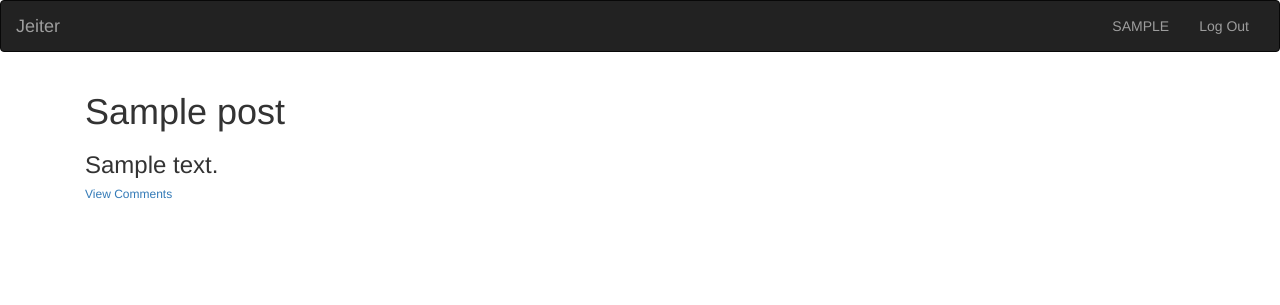
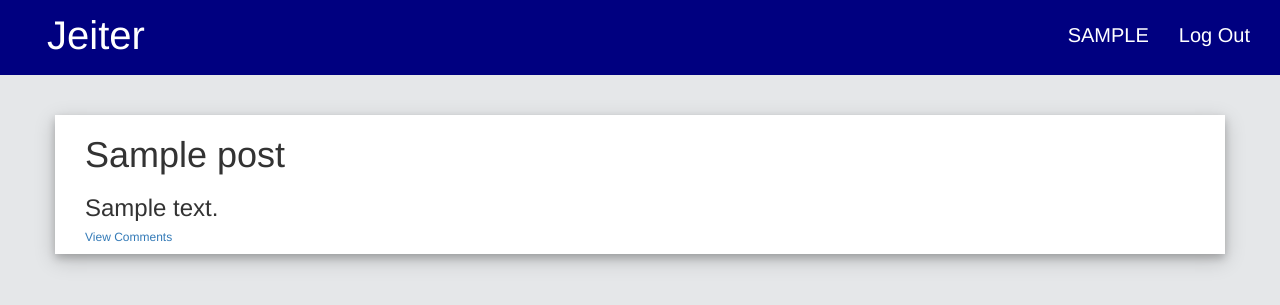
Before and after one commit to JeremyKimotho/blogs, a Flask app: page / in a window 1280 px wide. Shown: the top 305 px of the page. Run offline with Flask 2, Linux system fonts and the light colour scheme; a user stored in the database is signed in; tables that the repository leaves empty hold one stand-in row (values such as "Sample post"); some libraries are stand-ins or nearby versions.

Commit message:
added styling

```diff
--- a/app/main/views.py
+++ b/app/main/views.py
@@ -78,7 +78,13 @@ def write_comments(id):
 
   return render_template('comment.html', comment=form, user=user, post=post)
 
-@main.route('/delete-post/<id>', methods=['GET', 'POST'])
+@main.route('/delete-comments/<id>', methods=['GET', 'POST'])
 def delete_comments(id):
   post = Post.query.filter_by(id=id).first()
-  return delete_
+  comment = Post.query.filter_by(post=id).first()
+  user = User.query.filter_by(id=id).first()
+
+  if user.access>0:
+    return delete_comments(comment)
+
+  return render_template('comment.html', comment=comments, post=post, user=user)
--- a/app/models.py
+++ b/app/models.py
@@ -76,6 +76,11 @@ class Comments(db.Model):
     db.session.add(self)
     db.session.commit()
 
+  def delete_comments(self):
+    db.session.delete(self)
+    db.session.commit()
+
+
   @classmethod
   def get_comments(cls, id):
     comments = Comments.query.filter_by(posted=id).all()
--- /dev/null
+++ b/app/static/css/styles.css
@@ -0,0 +1,10 @@
+body{
+  background-color:#E5E7E9;
+}
+
+.container{
+  background-color:white;
+  margin-bottom:80px;
+  box-shadow: 0 4px 8px 0 rgba(0, 0, 0, 0.2),
+  0 6px 20px 0 rgba(0, 0, 0, 0.19);
+}
--- a/app/templates/comments.html
+++ b/app/templates/comments.html
@@ -5,7 +5,7 @@
 <div class="container">
   <div class="row">
     <div class="col-lg-2">
-      <button><a href='/write-comment/{{user.id}}'>Write Comment</a></button>
+      <button><a href='/write-comment/{{post.id}}'>Write Comment</a></button>
       <hr>
       <p>{{macro.displayComments(comments)}}</p>
     </div>
--- a/app/templates/index.html
+++ b/app/templates/index.html
@@ -1,6 +1,10 @@
 {% extends 'base.html' %}
 {% import 'macros.html' as macro %}
 
+{% block styles %}
+{{super()}}
+<link rel='stylesheet' href="{{url_for('static', filename='css/styles.css')}}">
+{% endblock %}
 {% block content %}
 <!DOCTYPE html>
 <html>
--- a/app/templates/macros.html
+++ b/app/templates/macros.html
@@ -16,10 +16,9 @@
   <div class="col-xs-12 col-sm-4 col-md-2 col-lg-12">
     <ul>
       <li>
-        <h1>{{comment.comment}} by {{comment.user_id}}</h1>
+        <h1>{{comment.comment}}</h1>
       </li>
     </ul>
-    <h6>Posted At: {{comment.posted}}</h6>
   </div>
 </div>
 {% endfor %}
--- a/app/templates/navbar.html
+++ b/app/templates/navbar.html
@@ -1,5 +1,5 @@
-<div class="nav-stylings">
-  <div class='navbar navbar-inverse' role='navigation'>
+<div style='background-color:#000080;border-radius: 0px;color:white;padding-left:16px;height:75px;margin-bottom:40px;' class="nav-stylings">
+  <div style='background-color:#000080;border-radius: 0px;color:white;padding-left:16px;border:#000080' class='navbar navbar-inverse' role='navigation'>
     <div class="container-fluid">
       <div class="navbar-header">
         <button type='button' class='navbar-toggle' data-toggle='collapse' data-target='.navbar-collapse'>
@@ -8,19 +8,19 @@
           <span class='icon-bar'></span>
           <span class='icon-bar'></span>
         </button>
-        <a class='navbar-brand' href='/'>Jeiter</a>
+        <a style='color:white;font-size:40px;padding-top:25px;' class='navbar-brand' href='/'>Jeiter</a>
       </div>
-      <div class='navbar-collapse collapse'>
+      <div style='color:white;' class='navbar-collapse collapse'>
         {% if current_user.is_authenticated %}
         <ul class='nav navbar-nav navbar-right'>
-          <li><a href="{{url_for('main.profile_user', uname=current_user.username, id=current_user.id)}}">{{current_user.username|upper}}</a></li>
-          <li style='color:white;'><a href="{{url_for('auth.logout')}}">Log Out</a></li>
+          <li><a style='color:white;font-size:20px;padding-top:25px;' href="{{url_for('main.profile_user', uname=current_user.username, id=current_user.id)}}">{{current_user.username|upper}}</a></li>
+          <li><a style='color:white;font-size:20px;padding-top:25px;' href="{{url_for('auth.logout')}}">Log Out</a></li>
         </ul>
         {% endif %}
         {% if current_user.username == 'master' %}
         <ul class='nav navbar-nav navbar-right'>
-          <li><a href="{{url_for('main.write_post')}}">New Blog Post</a></li>
-          <li><a href="{{url_for('main.profile_admin', uname=current_user.username, id=current_user.id)}}">Admin Settings</a></li>
+          <li><a style='color:white;font-size:20px;padding-top:25px;' href="{{url_for('main.write_post')}}">New Blog Post</a></li>
+          <li><a style='color:white;font-size:20px;padding-top:25px;' href="{{url_for('main.profile_admin', uname=current_user.username, id=current_user.id)}}">Admin Settings</a></li>
         </ul>
         {% endif %}
       </div>
```
